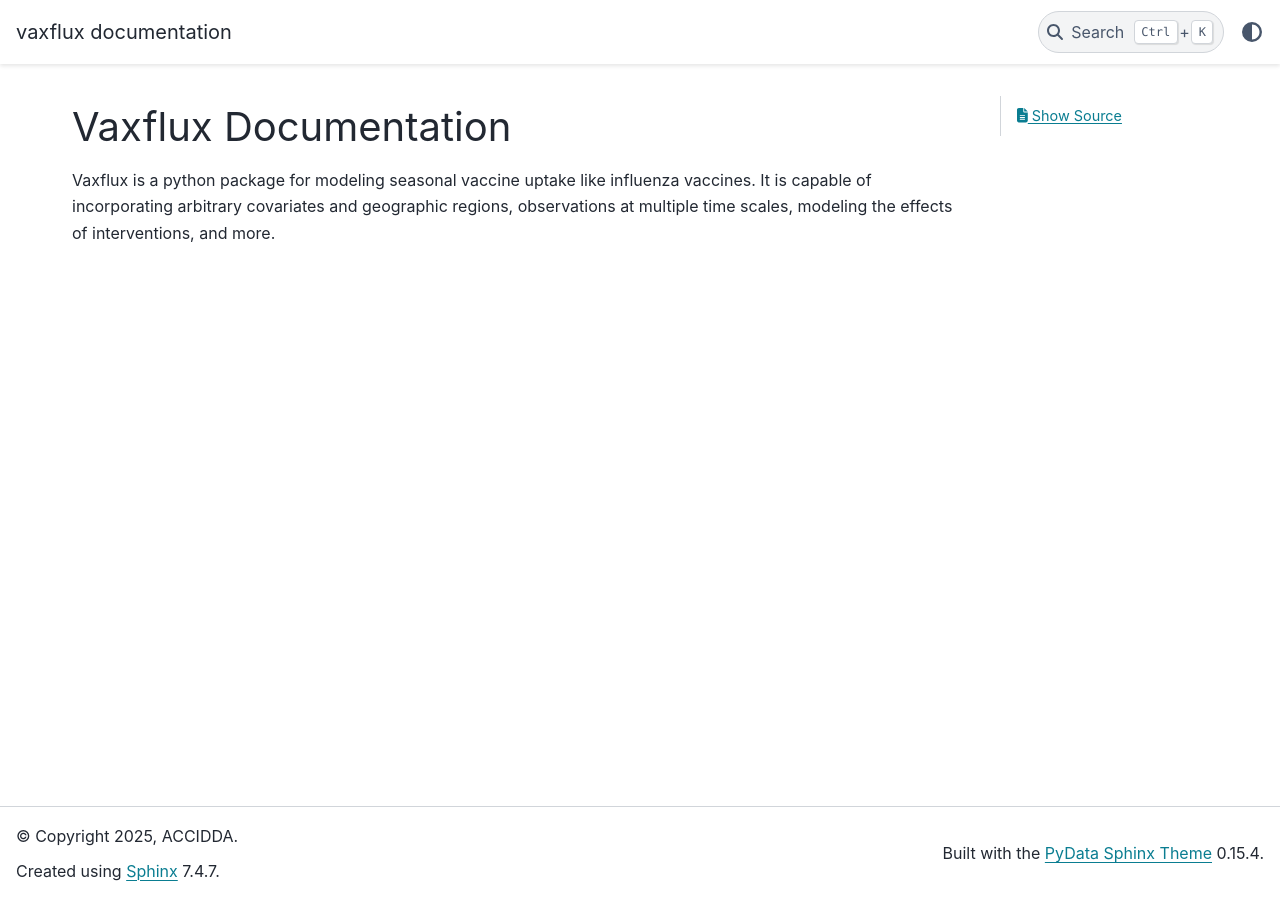
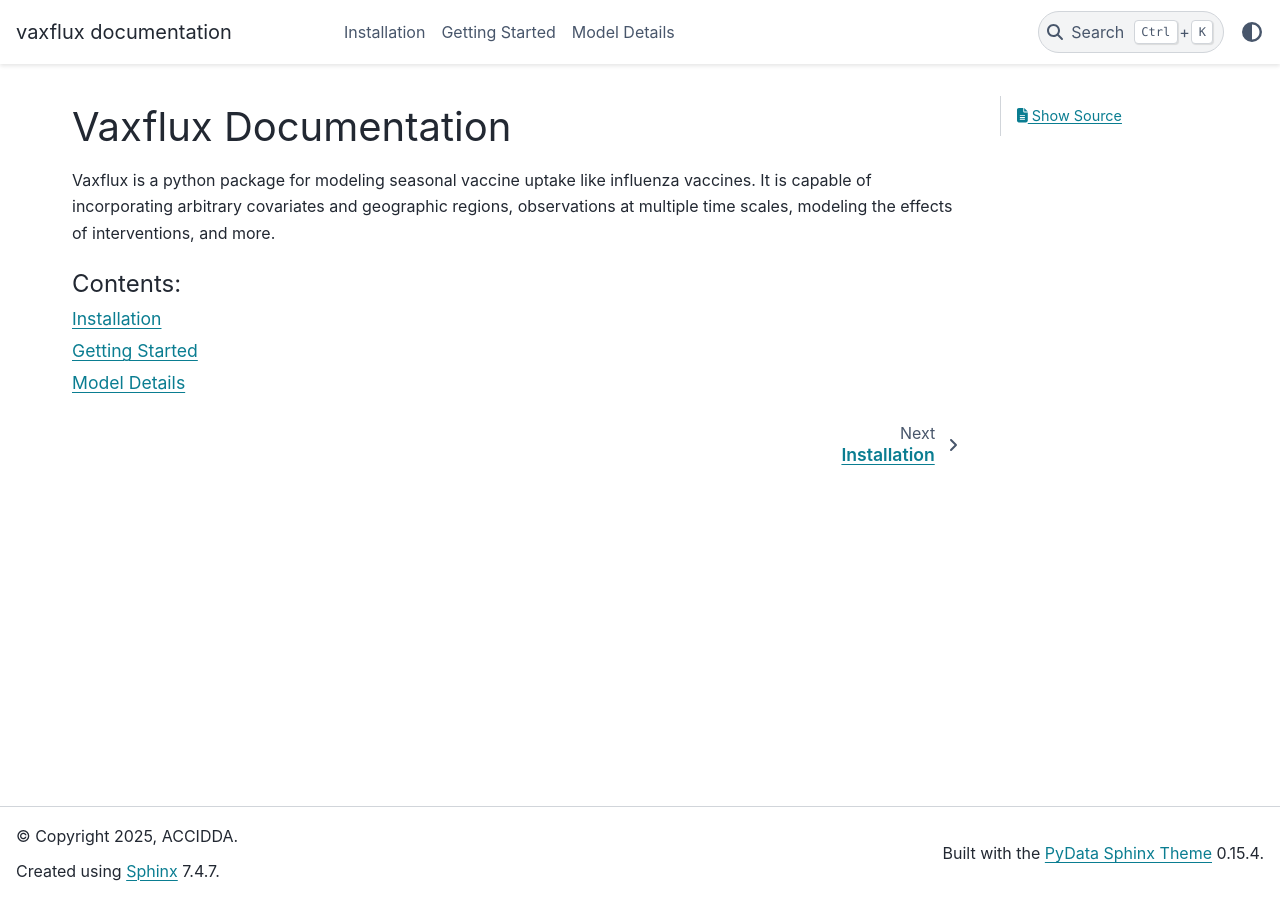
Before and after one commit to ACCIDDA/vaxflux, a Sphinx documentation site: the page built from docs/index.rst, in a window 1280 px wide. Built offline with Sphinx 7.4.7 and the PyData theme 0.15.4, drawn with Linux system fonts in a browser that asks for light colours; pages that are not in the unit, such as notebooks, are missing from menus.

Commit message:
Outline of documentation pages to write

```diff
--- /dev/null
+++ b/docs/getting_started.rst
@@ -0,0 +1,4 @@
+Getting Started
+===============
+
+A brief tutorial on how to get started with `vaxflux`.
--- a/docs/index.rst
+++ b/docs/index.rst
@@ -12,4 +12,7 @@ Vaxflux is a python package for modeling seasonal vaccine uptake like influenza
    :maxdepth: 2
    :caption: Contents:
 
+   installation
+   getting_started
+   model_details
    api/modules
--- /dev/null
+++ b/docs/installation.rst
@@ -0,0 +1,4 @@
+Installation
+============
+
+To install `vaxflux`...
--- /dev/null
+++ b/docs/model_details.rst
@@ -0,0 +1,4 @@
+Model Details
+=============
+
+This section provides detailed information about the underlying model used in `vaxflux` for modeling vaccination uptake.
```
Also changed, not shown: 1 other file.
